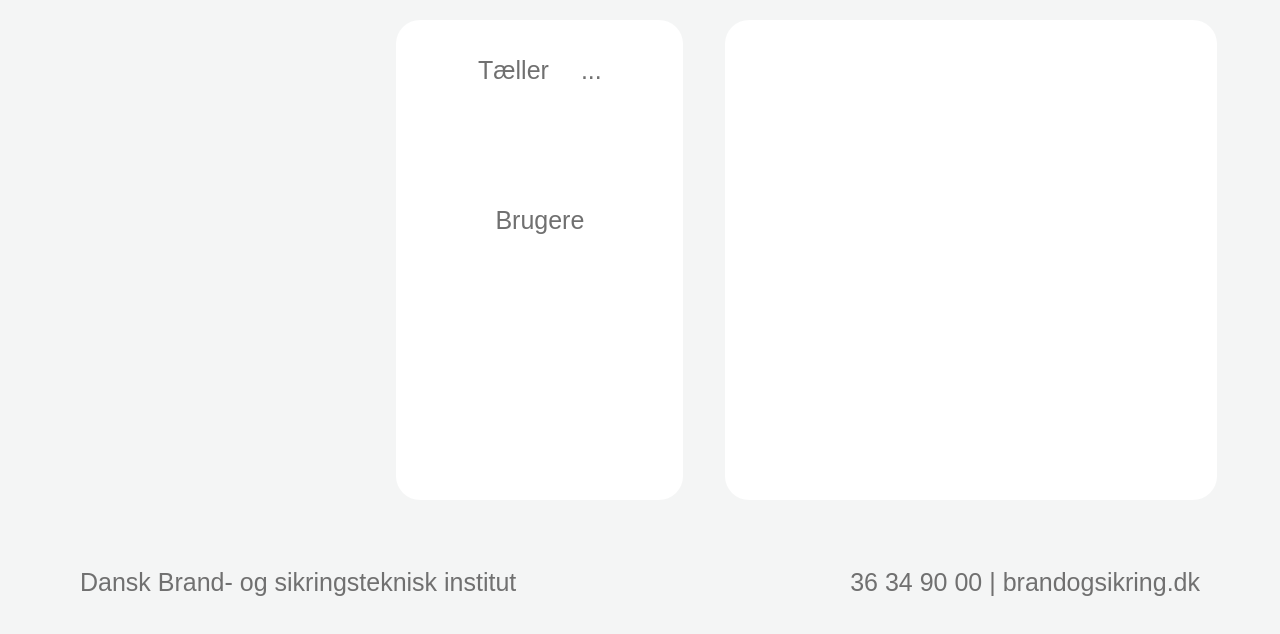
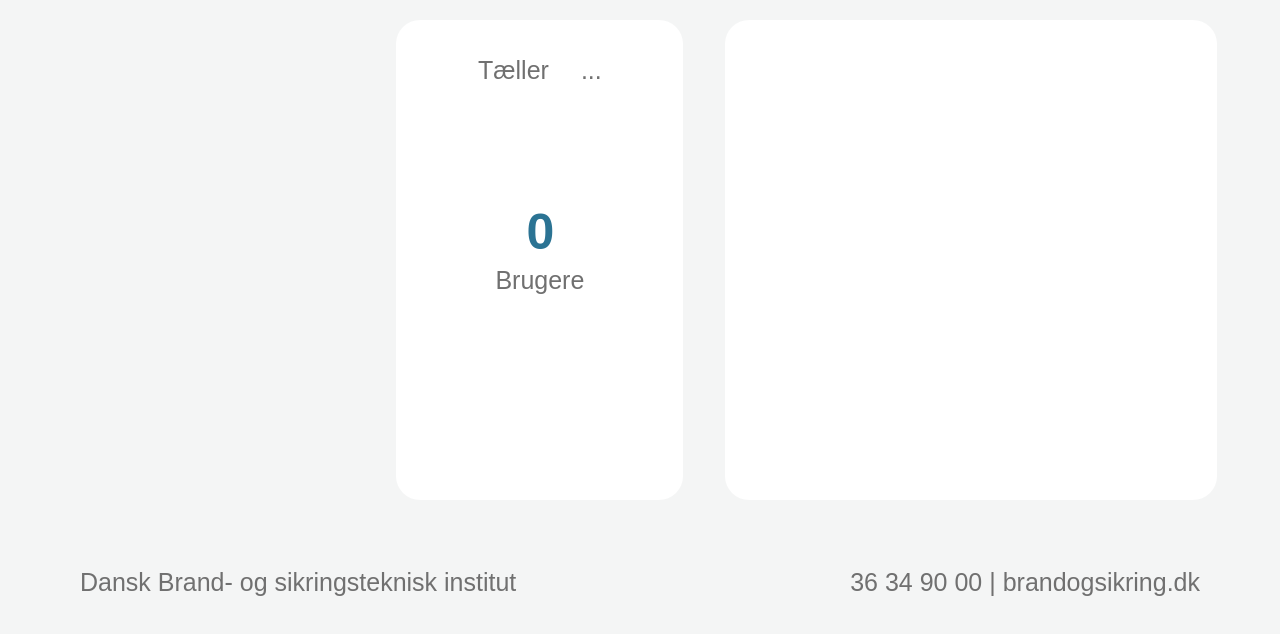
Before and after one commit to SigneWehlast/dbiDashboard, a Vue app: page / in a window 1280 px wide. Shown: the part 1174-1808 px from the top of the page. Built offline with nearby package versions, Linux system fonts and the light colour scheme; no server answers; the database is empty; a web font is replaced by a local one.

Commit message:
tal på widget

```diff
--- a/src/components/UserCounterWidget.vue
+++ b/src/components/UserCounterWidget.vue
@@ -1,4 +1,13 @@
 <script setup>
+import { onMounted } from 'vue'
+import { useAuthStore } from '@/stores/AuthStore'
+
+const authStore = useAuthStore()
+
+
+onMounted(() => {
+  authStore.fetchUserCount()
+})
 </script>
 
 <template>
@@ -8,12 +17,11 @@
       <p class="p1">...</p> <!--Indsæt icon her-->
     </div>
     <div class="content">
-        <h2>{{ users }}</h2>
+      <h2>{{ authStore.userCount }}</h2>
       <p class="p1">Brugere</p>
     </div>
   </div>
 </template>
-
 
 <style scoped lang="scss">
 @use "@/assets/main.scss" as v;
@@ -30,6 +38,7 @@
   padding: 2rem;
   box-sizing: border-box;
 }
+
 .top-section {
   display: flex;
   align-items: center;
--- a/src/stores/AuthStore.js
+++ b/src/stores/AuthStore.js
@@ -1,6 +1,6 @@
-import { defineStore } from 'pinia'
+import { defineStore } from 'pinia'  // Sørg for at importere defineStore
 import { ref } from 'vue'
-import { getDoc, doc } from 'firebase/firestore'
+import { getDoc, doc, collection, getDocs } from 'firebase/firestore'
 import { db } from '@/configs/firebase'
 import { getAuth, onAuthStateChanged } from 'firebase/auth'
 
@@ -17,6 +17,7 @@ export const useAuthStore = defineStore('auth', () => {
   })
 
   const isAuthReady = ref(false)
+  const userCount = ref(0)  // Antal brugere
 
   // Funktion til at sætte brugerdata
   const setUser = (userData) => {
@@ -52,6 +53,18 @@ export const useAuthStore = defineStore('auth', () => {
     }
   }
 
+  // Hent antal brugere fra Firestore
+  const fetchUserCount = async () => {
+    try {
+      const usersRef = collection(db, 'users')
+      const querySnapshot = await getDocs(usersRef)
+      userCount.value = querySnapshot.size
+      console.log('Antal brugere:', userCount.value)
+    } catch (err) {
+      console.error('Fejl ved hentning af brugere:', err)
+    }
+  }
+
   // Firebase Auth - overvåg loginstatus
   onAuthStateChanged(auth, (firebaseUser) => {
     if (firebaseUser) {
@@ -67,8 +80,10 @@ export const useAuthStore = defineStore('auth', () => {
   return {
     user,
     isAuthReady,
+    userCount,
     setUser,
     clearUser,
-    fetchUserData
+    fetchUserData,
+    fetchUserCount
   }
 })
```
Lines whose indentation alone changed are shown as unchanged.
